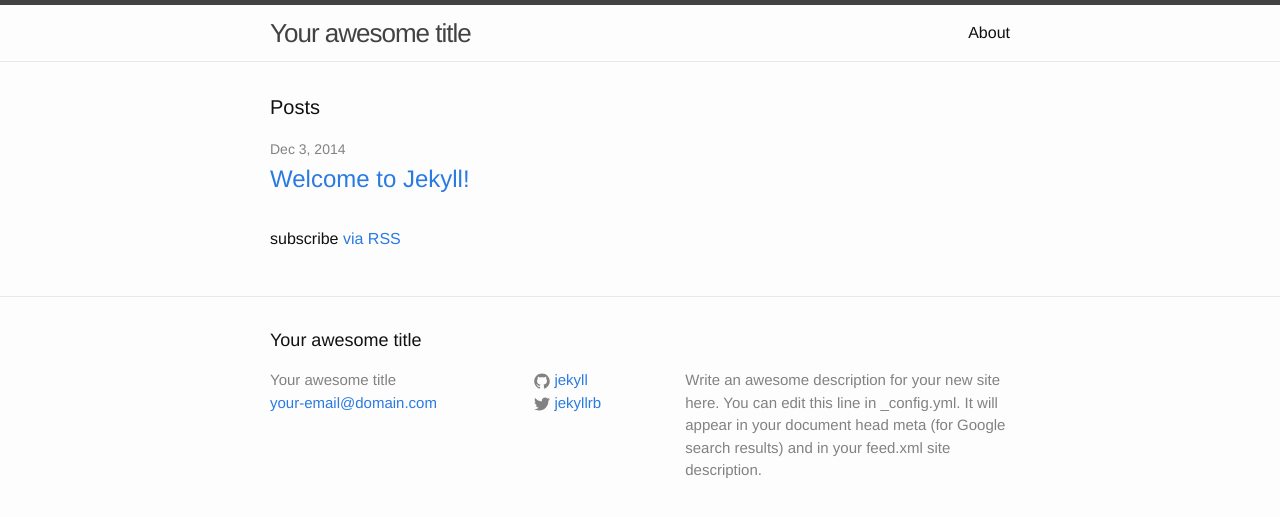
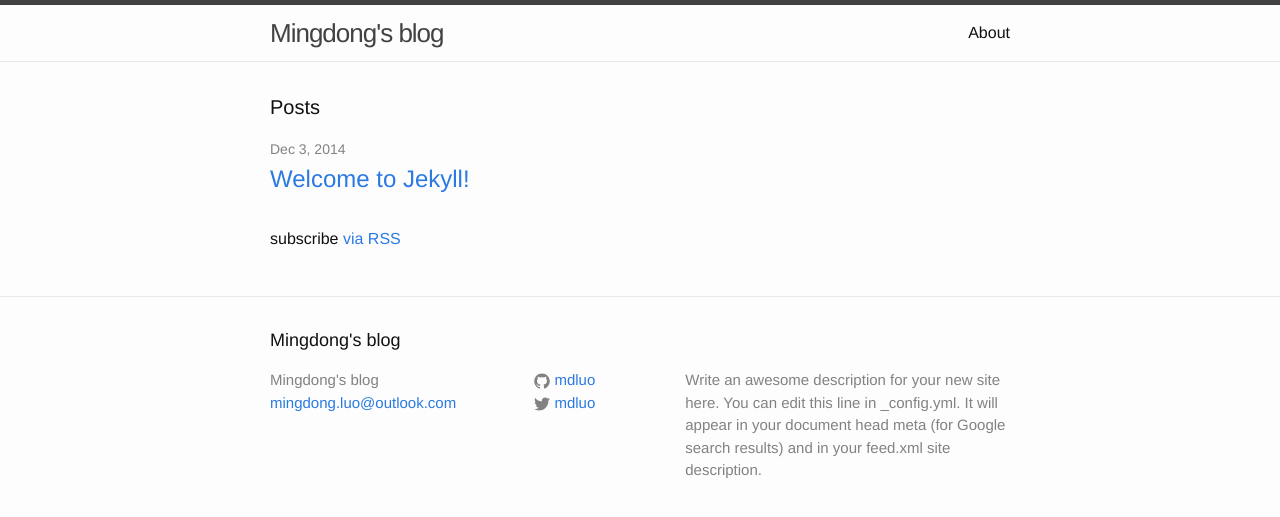
Before and after one commit to itfen/md, a Jekyll site: the page built from index.html, in a window 1280 px wide. Shown: the top 517 px of the page. Built offline with Jekyll 4.4.1, drawn with Linux system fonts in a browser that asks for light colours.

Commit message:
Update config

```diff
--- a/_config.yml
+++ b/_config.yml
@@ -1,14 +1,14 @@
 # Site settings
-title: Your awesome title
-email: your-email@domain.com
+title: Mingdong's blog
+email: mingdong.luo@outlook.com
 description: > # this means to ignore newlines until "baseurl:"
   Write an awesome description for your new site here. You can edit this
   line in _config.yml. It will appear in your document head meta (for
   Google search results) and in your feed.xml site description.
 baseurl: "" # the subpath of your site, e.g. /blog/
-url: "http://yourdomain.com" # the base hostname & protocol for your site
-twitter_username: jekyllrb
-github_username:  jekyll
+url: "http://mdluo.github.io" # the base hostname & protocol for your site
+twitter_username: mdluo
+github_username:  mdluo
 
 # Build settings
 markdown: kramdown
```
